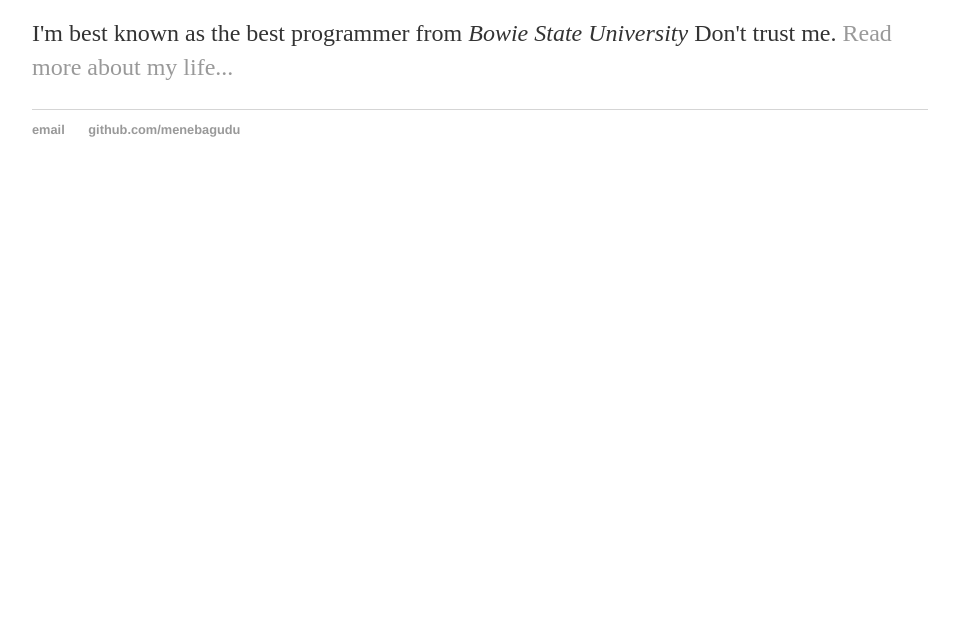
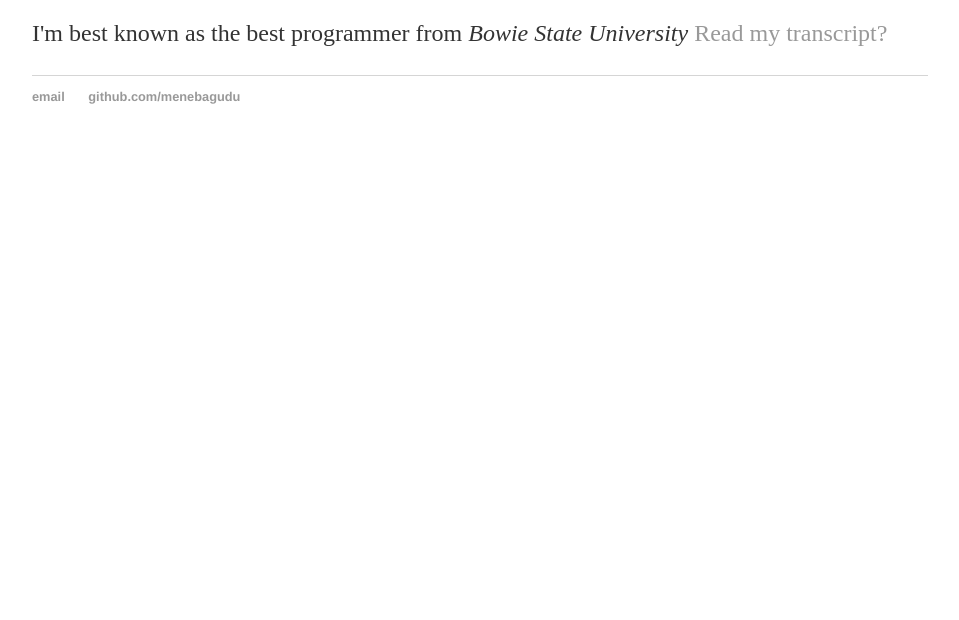
Before and after one commit to meneBagudu/meneBagudu.github.io, a plain HTML site: page index.html in a window 1280 px wide. Shown: the part 180-800 px from the top of the page, without its empty margins (160-1119 px from the left). Drawn offline with Linux system fonts and the light colour scheme.

Commit message:
Update index.html

```diff
--- a/index.html
+++ b/index.html
@@ -16,7 +16,7 @@
 		<div class="container">
     		<div class="blurb">
         		<h1>Hi there, I'm Mene Bagudu!</h1>
-				<p>I'm best known as the best programmer from <em>Bowie State University</em> Don't trust me. <a href="/about">Read more about my life...</a></p>
+				<p>I'm best known as the best programmer from <em>Bowie State University</em> <a href="/about">Read my transcript? </a></p>
     		</div><!-- /.blurb -->
 		</div><!-- /.container -->
 		<footer>
```
